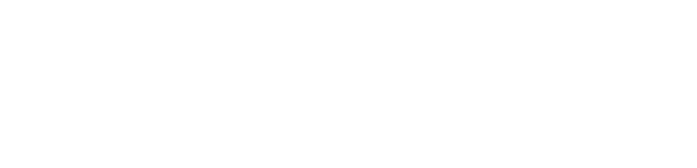
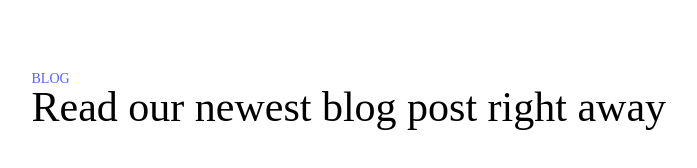
Before and after one commit to Saba-Kiria/Lesson-5-unilab, a plain HTML site: page index.html in a window 1280 px wide. Shown: the whole page, without its empty margins (46-743 px from the left). Drawn offline with Linux system fonts and the light colour scheme.

Commit message:
add main conteiner in section

```diff
--- a/css/style.css
+++ b/css/style.css
@@ -0,0 +1,16 @@
+.conteiner {
+	width: 1125px;
+	margin-right: auto;
+	margin-left: auto;
+	margin-top: 72px;
+
+}
+.h6 {
+	color: #5863F8;
+	font-size: 14px;
+}
+.h1 {
+	color: block;
+	font-size: 42px;
+
+}
--- a/index.html
+++ b/index.html
@@ -6,6 +6,12 @@
 		<link rel="stylesheet" type="text/css" href="css/style.css">
 	</head>
 	<body>
-
+		<section>
+			<div class="conteiner">
+				<h6 class="h6">BLOG</h6>
+				<h1 class="h1">Read our newest blog
+				 post right away</h1>
+			</div>
+		</section>
 	</body>
 </html>
```
